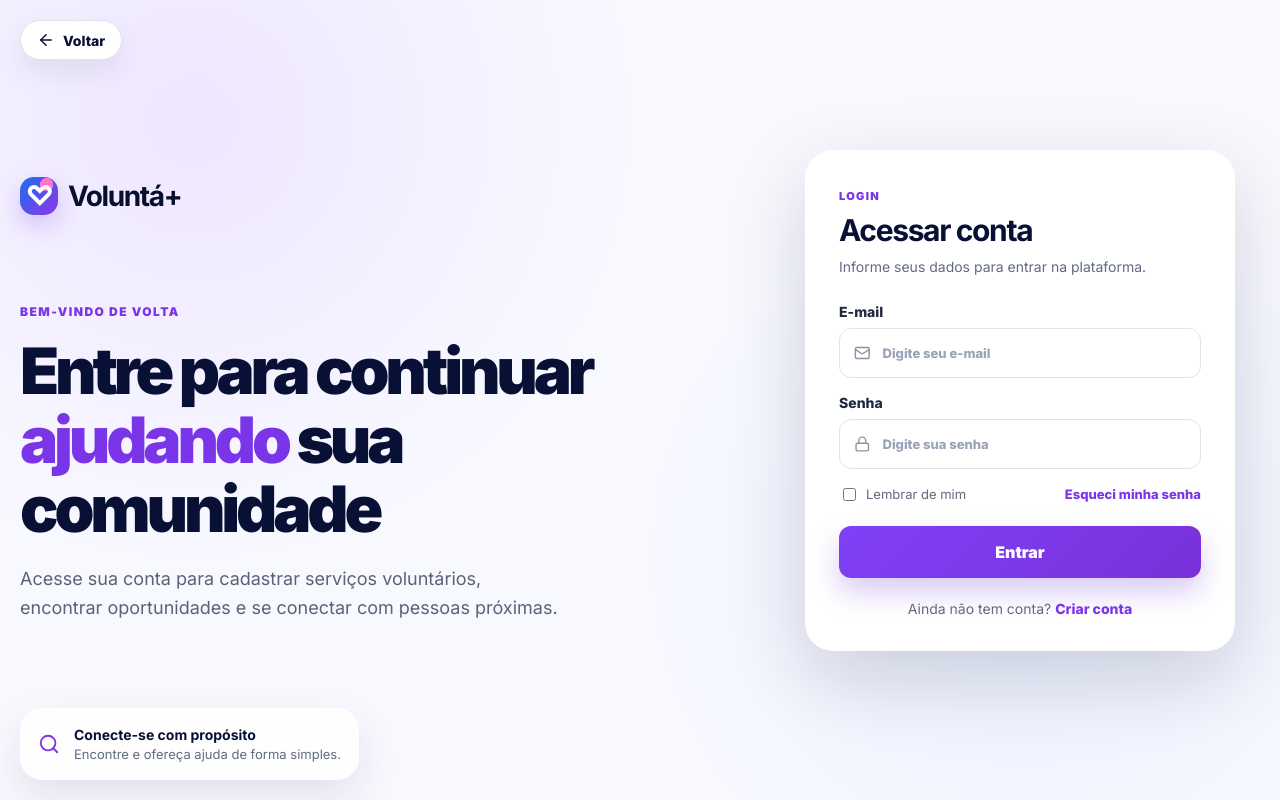
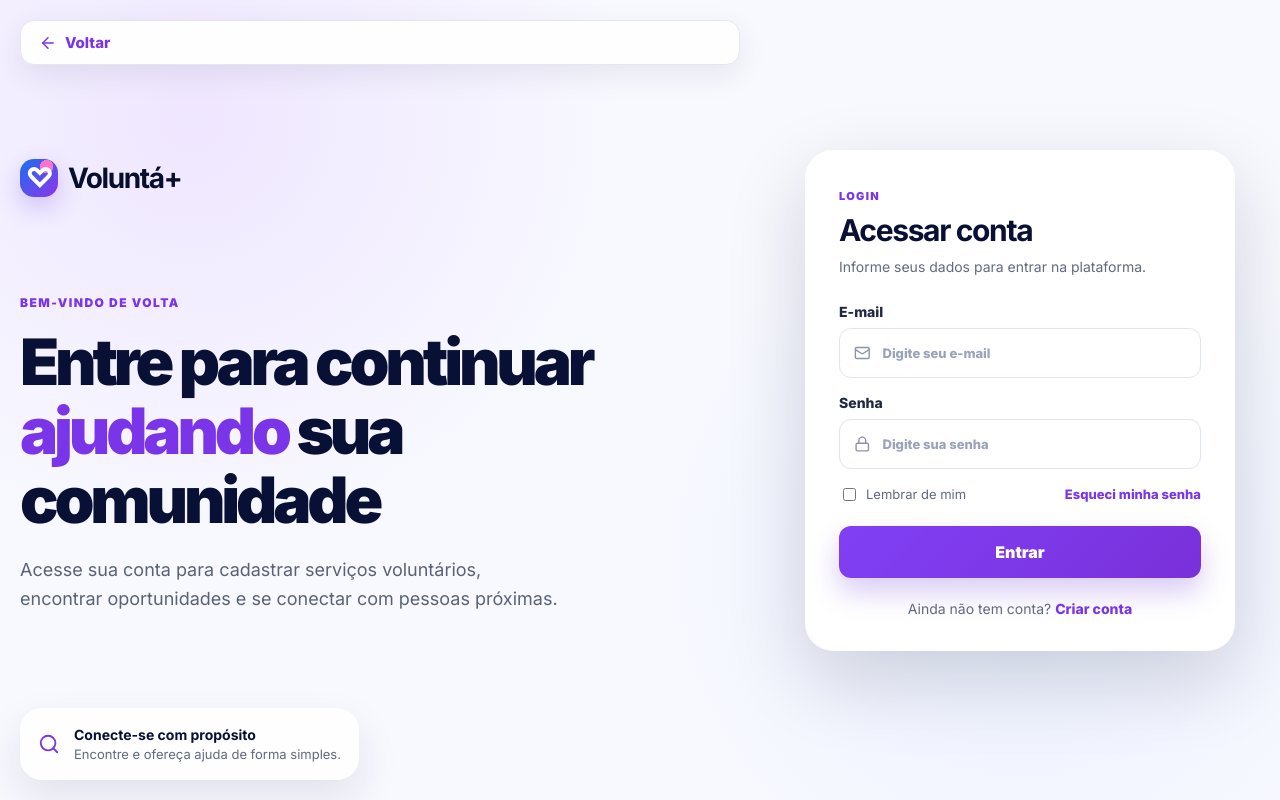
Before and after one commit to Hadassa-Brenda/Volunt, a React (Create React App) app in the folder volunt+/: page /login in a window 1280 px wide. Built offline with nearby package versions, Linux system fonts and the light colour scheme.

Commit message:
feat: add ModalityOption component and integrate back button in LoginPage

```diff
--- a/volunt+/src/components/ModalityOption/ModalityOption.jsx
+++ b/volunt+/src/components/ModalityOption/ModalityOption.jsx
@@ -1,5 +1,6 @@
 import React from "react";
 import "../ModalityOption/ModalityOption.css";
+import { Check } from "lucide-react";
 
 export function ModalityOption({
   name,
--- a/volunt+/src/pages/CadastrarServico/CadastrarServico.jsx
+++ b/volunt+/src/pages/CadastrarServico/CadastrarServico.jsx
@@ -18,6 +18,9 @@ import {initialFormData, steps} from "../CadastrarServico/constants/CadastrarSer
 import { FormField } from "components/FormField/FormField";
 import "../CadastrarServico/CadastrarServico.css";
 import {Stepper} from "../../components/Stepper/Stepper";
+import { ModalityOption } from "../../components/ModalityOption/ModalityOption";
+import { ReviewItem } from "../../components/ReviewItem/ReviewItem";
+import { useNavigate } from "react-router-dom";
 
 export default function CadastrarServico() {
   const [currentStep, setCurrentStep] = useState(1);
@@ -25,6 +28,7 @@ export default function CadastrarServico() {
   const [errors, setErrors] = useState({});
   const [submitted, setSubmitted] = useState(false);
 
+  const navigate = useNavigate();
    const validateStep = () => {
     const newErrors = {};
 
@@ -242,6 +246,14 @@ export default function CadastrarServico() {
   return (
     <main className="create-service-page">
       <Header />
+      <button
+          className="login-page__back-button"
+          type="button"
+          onClick={() => navigate("/")}
+        >
+          <ArrowLeft size={18} />
+          Voltar
+        </button>
       <section className="create-service-container">
         {submitted ? (
           <SuccessContent
--- a/volunt+/src/pages/CadastrarServico/constants/CadastrarServicoConst.js
+++ b/volunt+/src/pages/CadastrarServico/constants/CadastrarServicoConst.js
@@ -1,4 +1,3 @@
-
 export const initialFormData = {
   title: "",
   category: "",
--- a/volunt+/src/pages/LoginPages/LoginPage.jsx
+++ b/volunt+/src/pages/LoginPages/LoginPage.jsx
@@ -29,26 +29,9 @@ export default function LoginPage() {
     <main className="login-page">
       <section className="login-page__left">
         <button
-          className="login-page__back-button"
+          className="user-register-page__back-button"
           type="button"
           onClick={() => navigate("/")}
-          style={{
-            width: "fit-content",
-            display: "inline-flex",
-            alignItems: "center",
-            justifyContent: "center",
-            gap: "8px",
-            marginBottom: "32px",
-            border: "1px solid #dfe4ef",
-            borderRadius: "999px",
-            padding: "10px 16px",
-            fontSize: "14px",
-            background: "#ffffff",
-            color: "#081035",
-            fontWeight: 800,
-            cursor: "pointer",
-            boxShadow: "0 12px 28px rgba(15, 20, 55, 0.08)",
-          }}
         >
           <ArrowLeft size={18} />
           Voltar
--- a/volunt+/src/pages/LoginPages/LoginPages.css
+++ b/volunt+/src/pages/LoginPages/LoginPages.css
@@ -241,32 +241,6 @@
   font-size: 14px;
 }
 
-.login-page__back-button {
-  top: 28px;
-  left: 32px;
-  z-index: 10;
-
-  display: inline-flex;
-  align-items: center;
-  gap: 8px;
-
-  border: 1px solid #dfe4ef;
-  border-radius: 999px;
-  padding: 10px 16px;
-
-  background: var(--color-white);
-  color: #081035;
-
-  font-size: 14px;
-  font-weight: 800;
-  cursor: pointer;
-
-  box-shadow: 0 12px 28px rgba(15, 20, 55, 0.08);
-  transition:
-    transform 0.2s ease,
-    background-color 0.2s ease;
-}
-
 @media (max-width: 980px) {
   .login-page {
     grid-template-columns: 1fr;
--- a/volunt+/src/styles/global.css
+++ b/volunt+/src/styles/global.css
@@ -41,6 +41,24 @@ button {
   cursor: pointer;
 }
 
+.login-page__back-button {
+  width: fit-content;
+  display: inline-flex;
+  align-items: center;
+  justify-content: center;
+  gap: 8px;
+  margin-bottom: 32px;
+  border: 1px solid #dfe4ef;
+  border-radius: 999px;
+  padding: 10px 16px;
+  font-size: 14px;
+  background: #ffffff;
+  color: #081035;
+  font-weight: 800;
+  cursor: pointer;
+  box-shadow: 0 12px 28px rgba(15, 20, 55, 0.08);
+}
+
 a {
   color: inherit;
   text-decoration: none;
```
